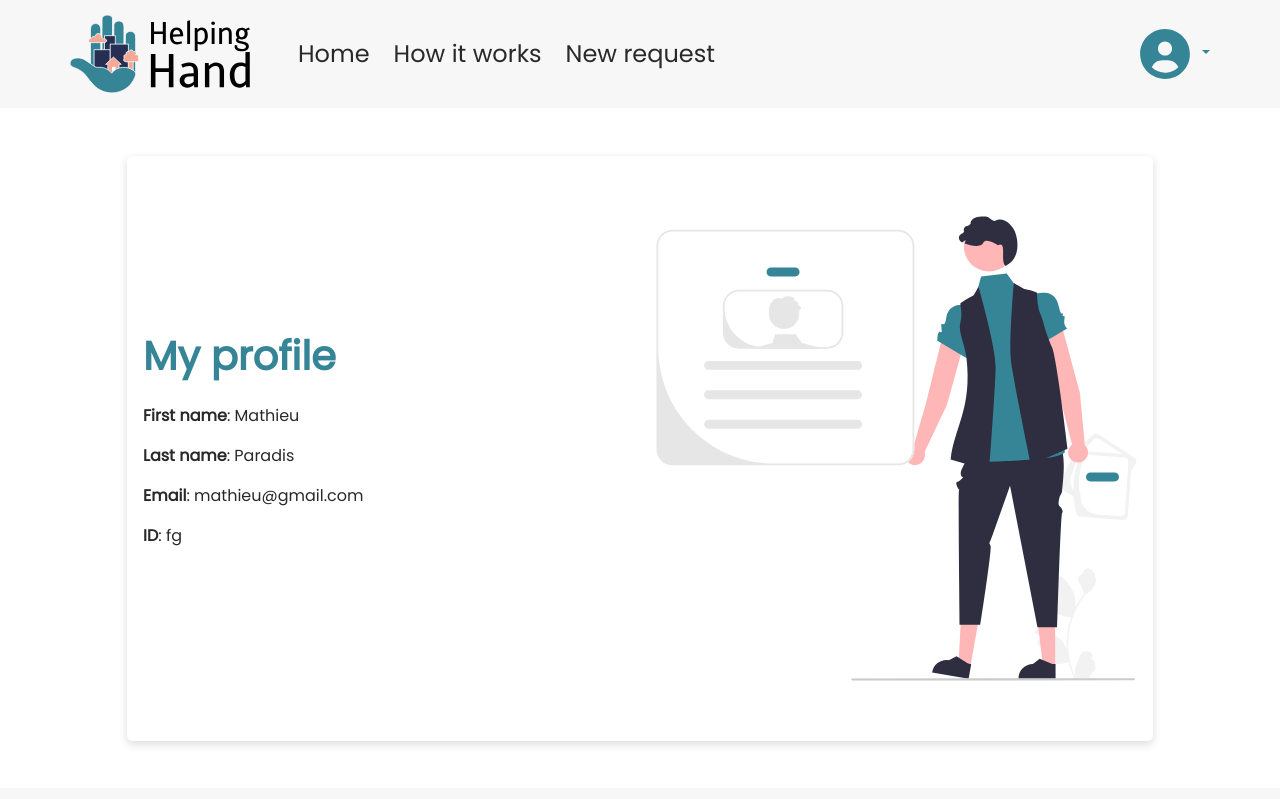
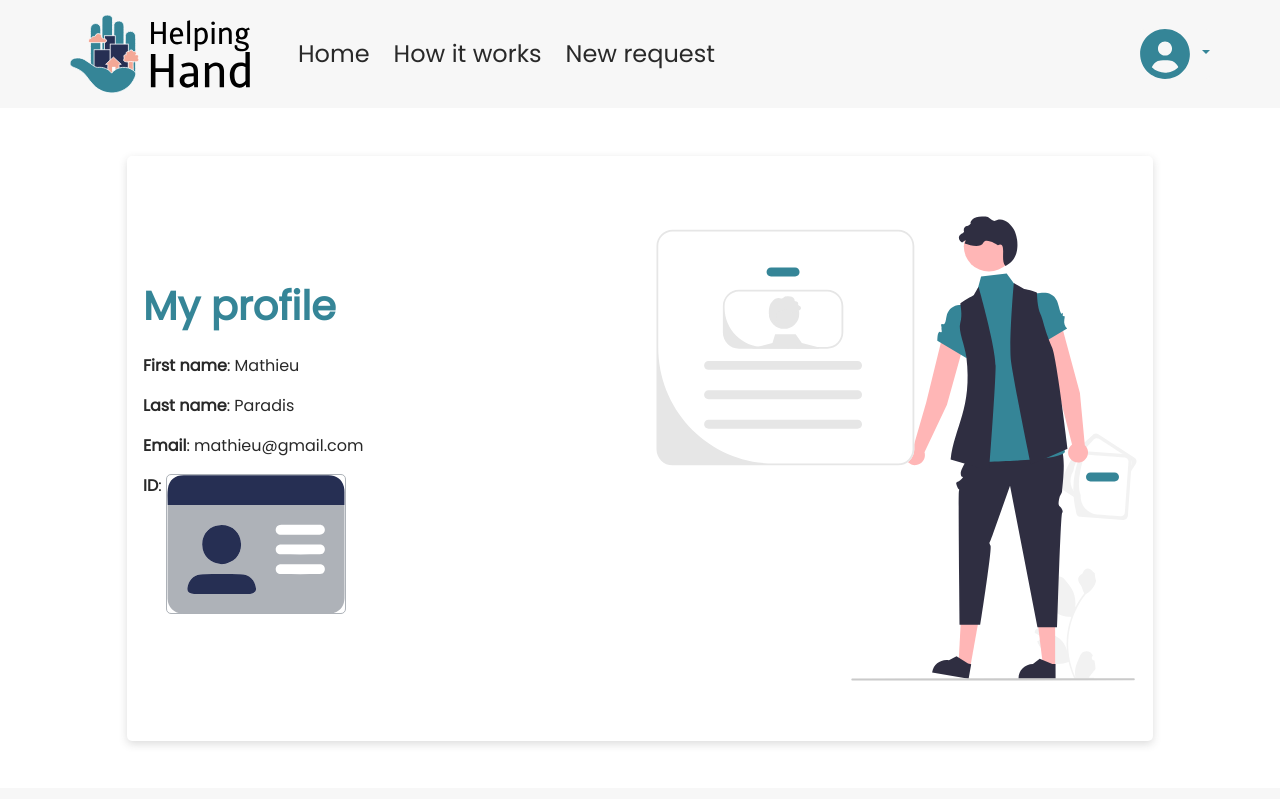
Before and after one commit to MathieuParadis/helping-hand, a React (Create React App) app: page /my-profile in a window 1280 px wide. Shown: the top 799 px of the page. Built offline with nearby package versions, Linux system fonts and the light colour scheme.

Commit message:
edited user profile page

```diff
--- a/src/pages/Profile.jsx
+++ b/src/pages/Profile.jsx
@@ -4,6 +4,7 @@ import { NavLink } from 'react-router-dom';
 
 // ASSETS IMPORTS
 import profile_illustration from '../assets/images/my_profile_illustration.svg';
+import id_icon from '../assets/logos/id_logo.svg';
 
 const Profile = () => {
   const postResetPasswordRequest = (e) => {
@@ -25,8 +26,8 @@ const Profile = () => {
               <p><strong>Email</strong>: mathieu@gmail.com</p>
               <div className="d-flex">
                 <p><strong>ID</strong>:&nbsp;</p>
-                <div id="id-card">
-fg
+                <div className="id-card-box border-radius-5">
+                  <img className="id-card" src={id_icon} alt="ID card"/>
                 </div>
               </div>
 
--- a/src/styles/pages/_profile.scss
+++ b/src/styles/pages/_profile.scss
@@ -19,38 +19,14 @@
       }
 
       .box-right {
-        .auth-logo {
-          width: 65px;
-        }
+        .id-card-box {
+          border: 1px solid var(--basic-color-grey-dark);
+          width: 180px;
+          height: 140px;
 
-        .input {
-          position: relative;
-          display: block;
-          width: 100%;
-
-          input {
-            border: 1px solid var(--basic-color-grey-dark);
-            border-radius: 7px;
+          .id-card {
             width: 100%;
-            height: 2.5em;
-            padding-top: 0.3em;
-            padding-bottom: 0.3em;
-            padding-left: 2.3em;
-            outline: none;
-
-            &:focus {
-              border: none;
-              outline: none;
-              border-color: var(--prim-color);
-              box-shadow: 0 0 10px var(--prim-color);
-            }
-          }
-
-          .mail-icon, .lock-icon {
-            position: absolute;
-            left: 10px;
-            top: 38px;
-            width: 20px;
+            object-fit: contain;
           }
         }
       }
```
Also changed, not shown: src/assets/logos/id_logo.svg.
